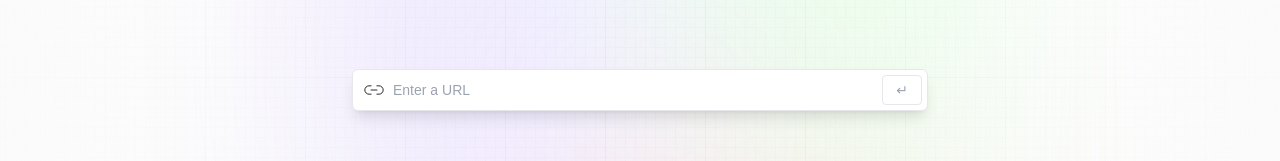
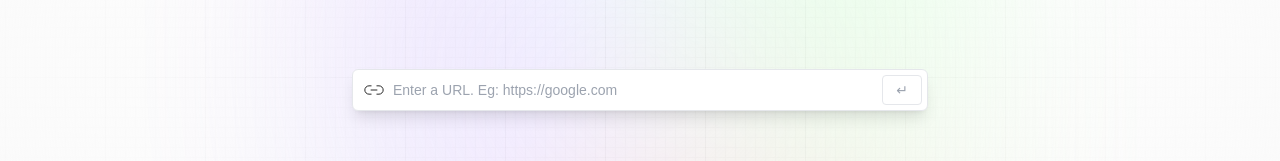
Before and after one commit to xtrmcdr/ai-summarizer, a React (Vite) app: page / in a window 1280 px wide. Shown: the part 328-489 px from the top of the page. Built offline with nearby package versions, Linux system fonts and the light colour scheme; a web font is replaced by a local one.

Commit message:
Updating Demo.jsx

```diff
--- a/src/components/Demo.jsx
+++ b/src/components/Demo.jsx
@@ -18,7 +18,7 @@ const Demo = () => {
         <form className="relative flex justify-center items-center" onSubmit={handleSubmit}>
           <img src={linkIcon} alt="link_icon" className="absolute left-0 my-2 ml-3 w-5 " />
 
-          <input type="url" placeholder="Enter a URL" value={ article.url } onChange={(e) => setArticle({ ...article, url: e.target.value })} required className="url_input peer" />
+          <input type="url" placeholder="Enter a URL. Eg: https://google.com" value={ article.url } onChange={(e) => setArticle({ ...article, url: e.target.value })} required className="url_input peer" />
 
           <button type="submit" className="submit_btn peer-focus:border-gray-700 peer-focus:text-gray-700">↵</button>
         </form>
```
